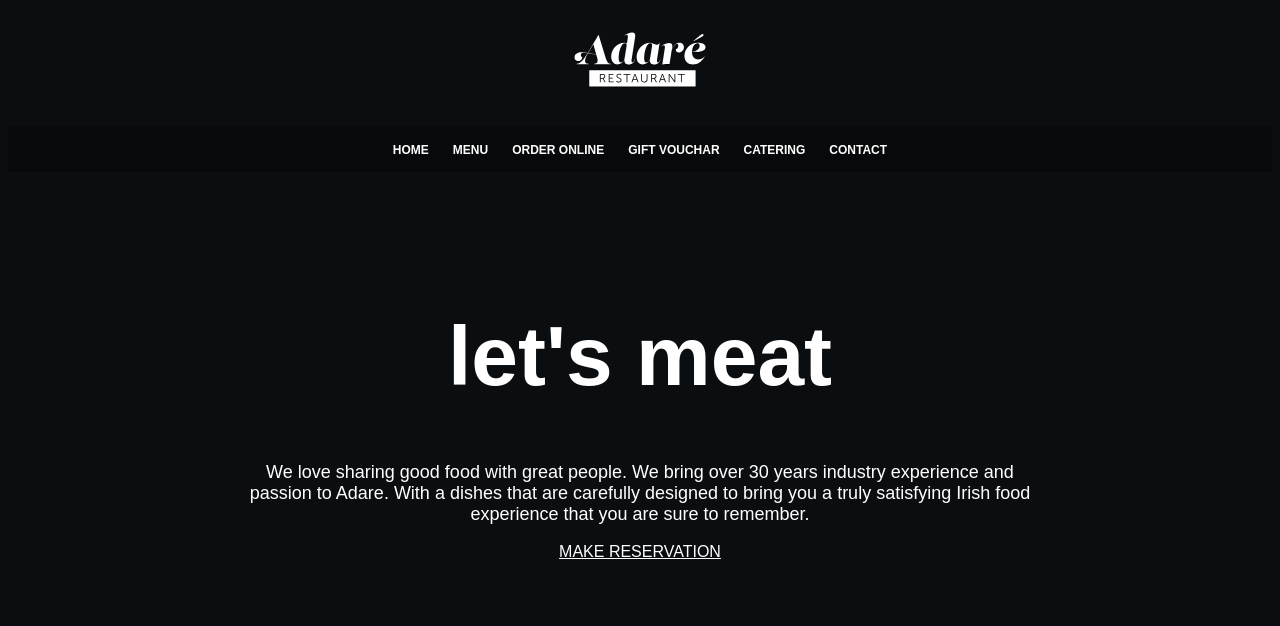
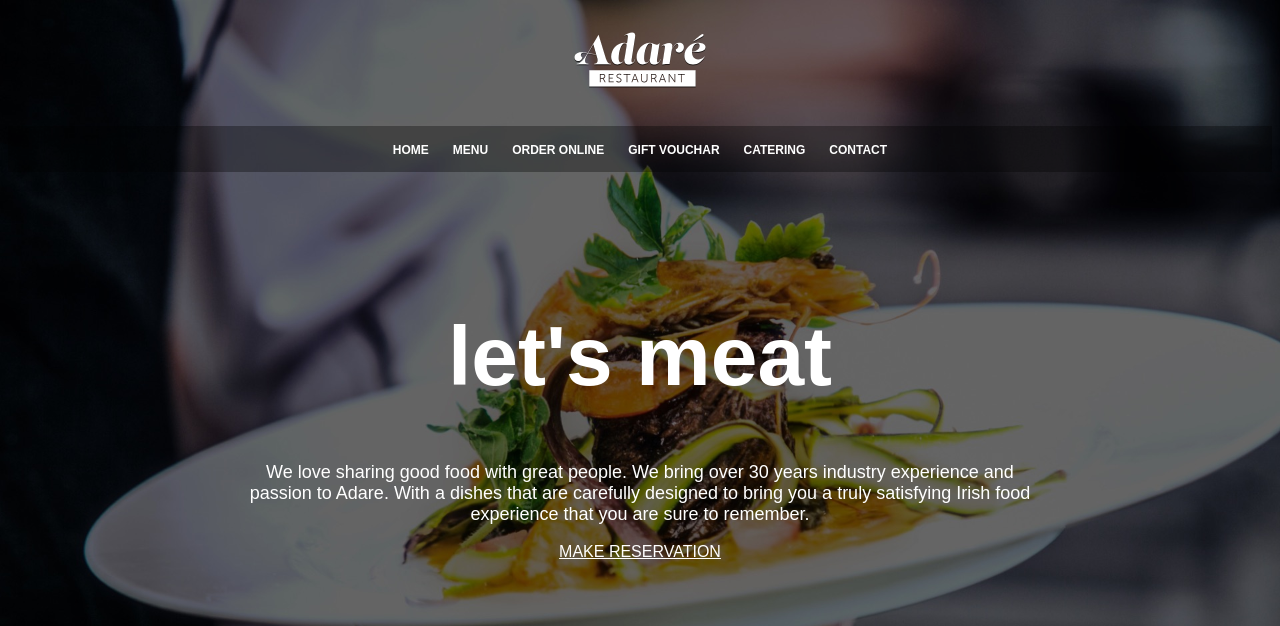
Before and after one commit to osman-banda/Adera-website, a plain HTML site: page index.html in a window 1280 px wide. Shown: the top 626 px of the page. Drawn offline with Linux system fonts and the light colour scheme.

Commit message:
Fix background image URL in style-Adara.css

```diff
--- a/style-Adara.css
+++ b/style-Adara.css
@@ -1,6 +1,6 @@
 body {
     background-color: rgb(11, 14, 16);
-    background-image: url(images/background-adare-restaurant.jpg);
+    background-image: url(background-adare-restaurant.jpg);
     background-size: cover;
 }
 
@@ -72,4 +72,5 @@ footer p {
     padding-top: 14px;
     padding-bottom: 14px;
     font-style: oblique;
+
 }
```
